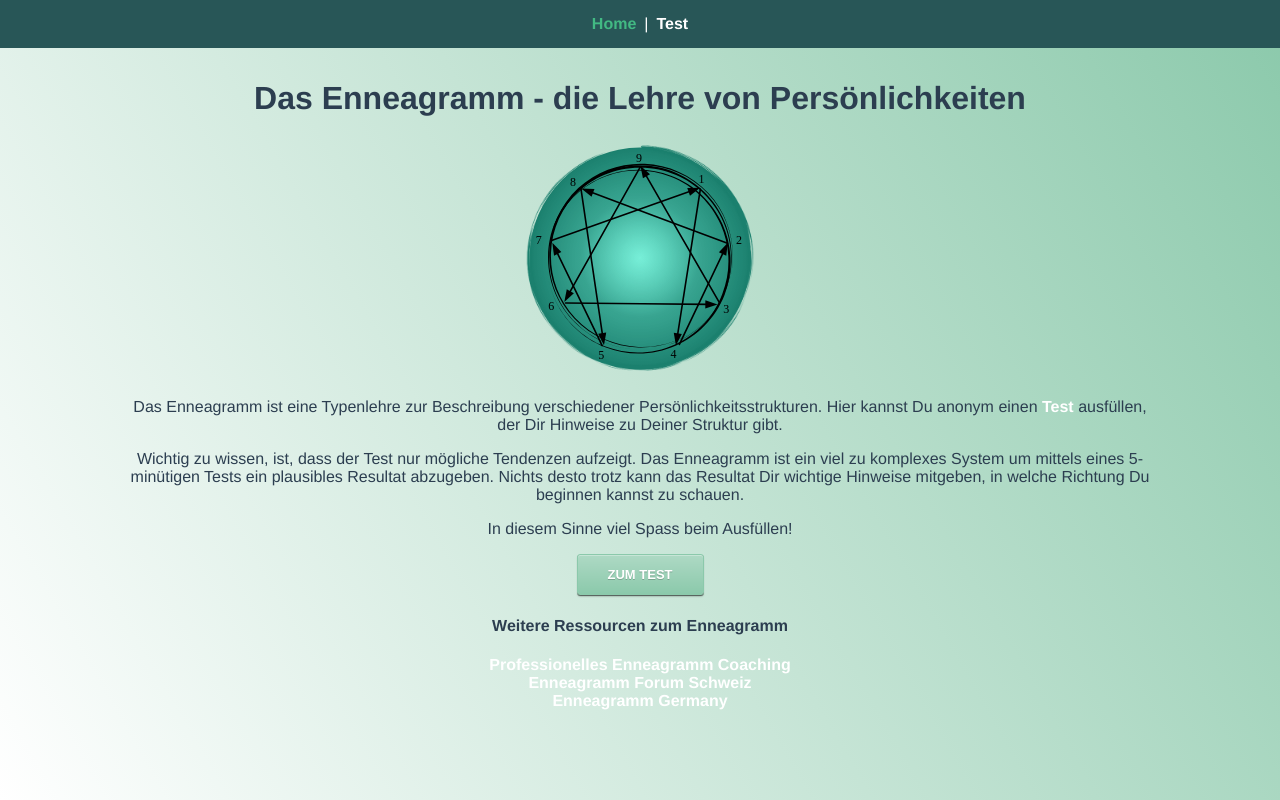
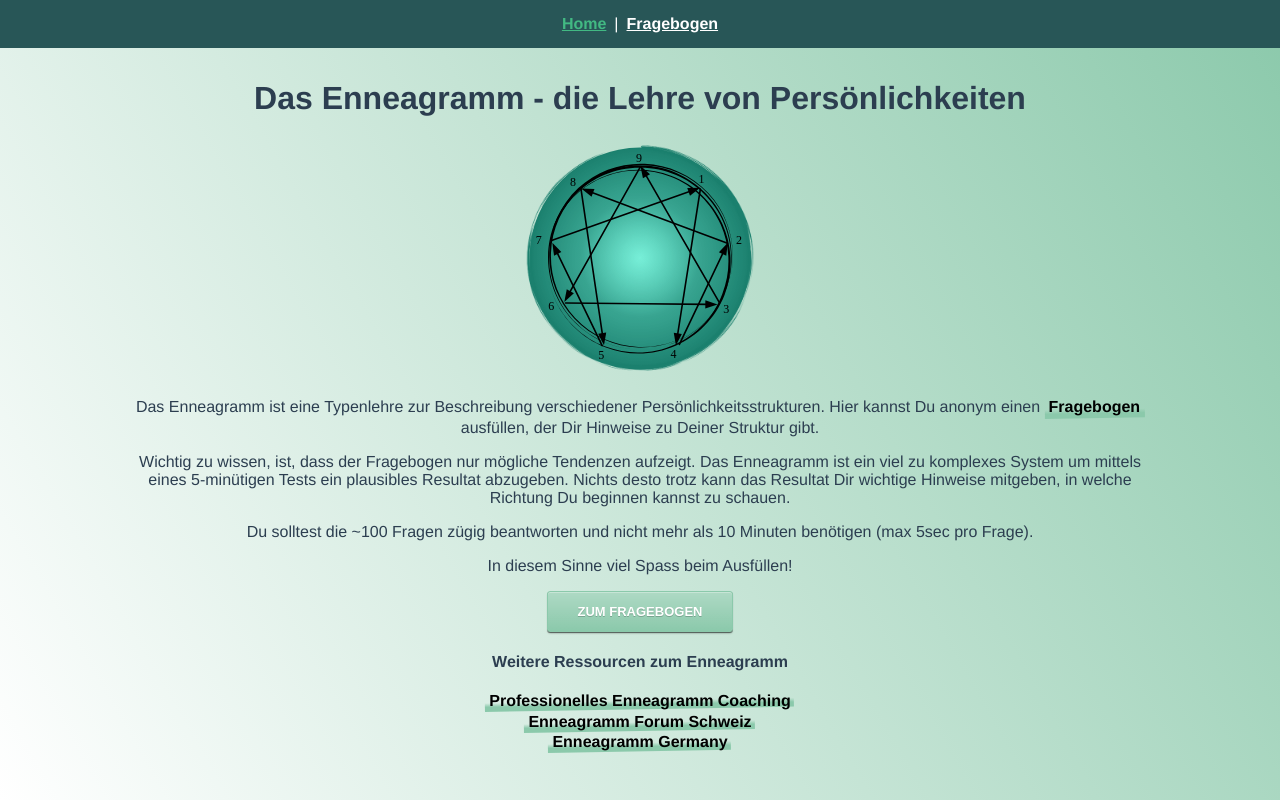
Before and after one commit to 2ni/enneagram-test, a Vue app: page / in a window 1280 px wide. Built offline with nearby package versions, Linux system fonts and the light colour scheme.

Commit message:
-renamed questionnaire - better colors for hyperlinks

```diff
--- a/src/App.vue
+++ b/src/App.vue
@@ -1,8 +1,8 @@
 <template>
   <div id="app">
     <div id="nav">
-      <router-link to="/" exact>Home</router-link> |
-      <router-link to="/test">Test</router-link>
+      <router-link :to="{name: 'Home'}" exact>Home</router-link> |
+      <router-link :to="{name: 'Questionnaire'}">Fragebogen</router-link>
     </div>
     <div id="status" :class="status ? 'statusVisible' : 'statusHidden'">{{status}}</div>
     <router-view class="content" :class="status ? 'contentWithStatus' : 'contentWithOutStatus'" @updateStatus="updateStatus"/>
@@ -67,23 +67,50 @@ body {
   color: #42b983;
 }
 
-a {
-  color: #fff;
-  font-weight:bold;
-  text-decoration:none;
+.link {
+  position: relative;
+  z-index: 1;
+  display: inline-flex;
+
+  padding-left: .25rem;
+  padding-bottom: .15rem;
+  padding-right: .25rem;
+
+  color: #000;
+  font-size: 1rem;
+  font-weight: bold;
+
+  text-decoration: none;
 }
 
-.link {
-  color: #fff;
-  display: inline-block;
-  transition: .3s;
-  font-weight:bold;
-  text-decoration:none;
+.link::before {
+  content: "";
+  width: 100%;
+  height: 80%;
+  background-image: linear-gradient(to top, #8bc9ab 30%, rgba(0, 0, 0, 0) 55%);
+
+  position: absolute;
+  left: 0;
+  bottom: 0;
+  z-index: -1;
+
+  will-change: width;
+  transform: rotate(-1deg);
+  transform-origin: left bottom
 }
 
-.link:hover {
-  -webkit-transform: scale(1.2);
-  transform: scale(1.2);
+.link:hover::before {
+  width: 80%;
+  transition-duration: .15s;
+}
+
+.link::before {
+  transition: width .1s ease-out;
+}
+
+.link:focus {
+  outline: 2px solid #a3d4bc;
+  outline-offset: .5rem;
 }
 
 .statusVisible {
--- a/src/router/index.js
+++ b/src/router/index.js
@@ -8,7 +8,7 @@ Vue.use(VueRouter)
 
 const routes = [
   { path: '/', name: 'Home', component: Home },
-  { path: '/test', name: 'Questionnaire', component: Questionnaire },
+  { path: '/fragebogen', name: 'Questionnaire', component: Questionnaire },
   /*
   {
     path: '/about',
--- a/src/views/Home.vue
+++ b/src/views/Home.vue
@@ -3,16 +3,19 @@
     <h1>Das Enneagramm - die Lehre von Persönlichkeiten</h1>
     <Enneagram width="15rem" />
     <p>
-    Das Enneagramm ist eine Typenlehre zur Beschreibung verschiedener Persönlichkeitsstrukturen. Hier kannst Du anonym einen <router-link class="link" :to="{name: 'Questionnaire'}">Test</router-link> ausfüllen, der Dir Hinweise zu Deiner Struktur gibt.
+    Das Enneagramm ist eine Typenlehre zur Beschreibung verschiedener Persönlichkeitsstrukturen. Hier kannst Du anonym einen <router-link class="link" :to="{name: 'Questionnaire'}">Fragebogen</router-link> ausfüllen, der Dir Hinweise zu Deiner Struktur gibt.
     </p>
     <p>
-    Wichtig zu wissen, ist, dass der Test nur mögliche Tendenzen aufzeigt. Das Enneagramm ist ein viel zu komplexes System um mittels eines 5-minütigen Tests ein plausibles Resultat abzugeben. Nichts desto trotz kann das Resultat Dir wichtige Hinweise mitgeben, in welche Richtung Du beginnen kannst zu schauen.
+    Wichtig zu wissen, ist, dass der Fragebogen nur mögliche Tendenzen aufzeigt. Das Enneagramm ist ein viel zu komplexes System um mittels eines 5-minütigen Tests ein plausibles Resultat abzugeben. Nichts desto trotz kann das Resultat Dir wichtige Hinweise mitgeben, in welche Richtung Du beginnen kannst zu schauen.
+    </p>
+    <p>
+    Du solltest die ~100 Fragen zügig beantworten und nicht mehr als 10 Minuten benötigen (max 5sec pro Frage).
     </p>
     <p>
     In diesem Sinne viel Spass beim Ausfüllen!
     </p>
     <div>
-      <router-link :to="{name: 'Questionnaire'}" class="large green button">zum Test</router-link>
+      <router-link :to="{name: 'Questionnaire'}" class="large green button">zum Fragebogen</router-link>
     </div>
     <h4>Weitere Ressourcen zum Enneagramm</h4>
     <ul>
--- a/src/views/Questionnaire.vue
+++ b/src/views/Questionnaire.vue
@@ -54,7 +54,7 @@
 import QUESTIONS from '../questions.json'
 
 export default {
-  title: 'Enneagramm Test',
+  title: 'Enneagramm Fragebogen',
   data () {
     return {
       questions: shuffle(QUESTIONS),
```
